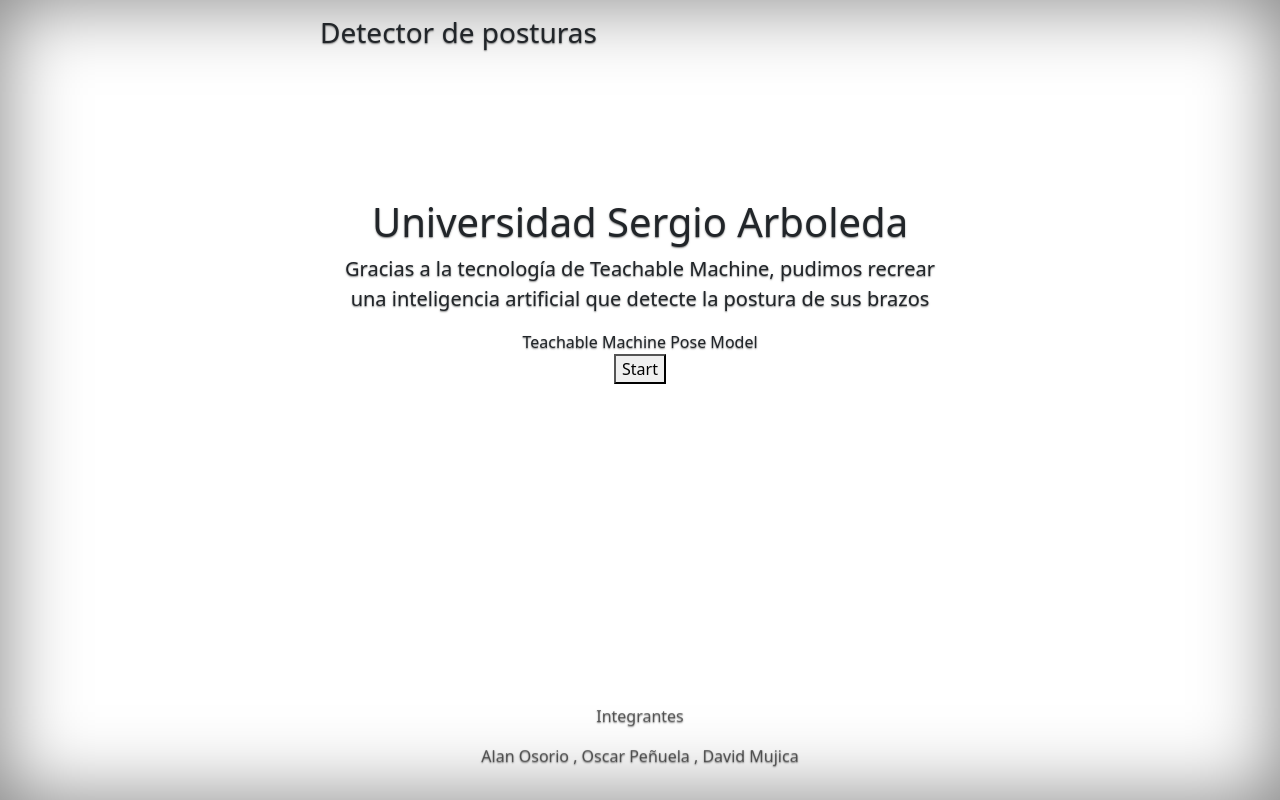
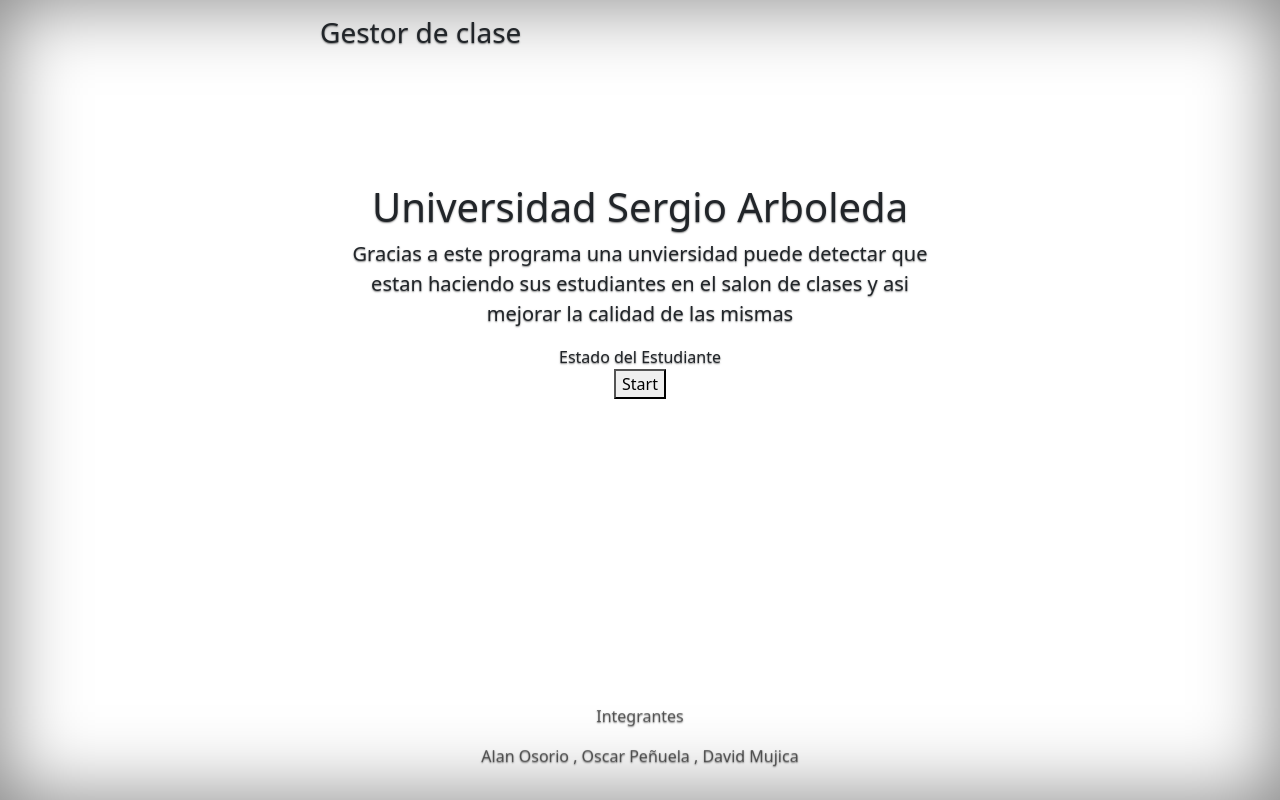
Before and after one commit to leomujo/Teachable.machine.SA.github.io, a plain HTML site: page index.html in a window 1280 px wide. Drawn offline with nearby package versions, Linux system fonts and the light colour scheme.

Commit message:
Update index.html
cambio de posturas a estudiantes

```diff
--- a/index.html
+++ b/index.html
@@ -2,7 +2,7 @@
 <html lang="en" class="h-100">
   <head>
     <meta charset="utf-8">
-    <title>Detector de posturas</title>
+    <title>Gestor de clase</title>
     <link href="https://cdn.jsdelivr.net/npm/bootstrap@5.2.2/dist/css/bootstrap.min.css" rel="stylesheet" integrity="sha384-Zenh87qX5JnK2Jl0vWa8Ck2rdkQ2Bzep5IDxbcnCeuOxjzrPF/et3URy9Bv1WTRi" crossorigin="anonymous">
     <style>
       .bd-placeholder-img {
@@ -65,7 +65,7 @@
 <div class="cover-container d-flex w-100 h-100 p-3 mx-auto flex-column">
   <header class="mb-auto">
     <div>
-      <h3 class="float-md-start mb-0">Detector de posturas</h3>
+      <h3 class="float-md-start mb-0">Gestor de clase</h3>
       <nav class="nav nav-masthead justify-content-center float-md-end">
 
       </nav>
@@ -74,9 +74,9 @@
 
   <main class="px-3">
     <h1>Universidad Sergio Arboleda </h1>
-    <p class="lead">Gracias a la tecnología de Teachable Machine, pudimos recrear una inteligencia artificial que detecte la postura de sus brazos</p>
+    <p class="lead">Gracias a este programa una unviersidad puede detectar que estan haciendo sus estudiantes en el salon de clases y asi mejorar la calidad de las mismas</p>
     <p class="lead">
-      <div>Teachable Machine Pose Model</div>
+      <div>Estado del Estudiante</div>
         <button type="button" onclick="init()">Start</button>
         <div><canvas id="canvas"></canvas></div>
         <div id="label-container"></div>
@@ -87,7 +87,7 @@
             // https://github.com/googlecreativelab/teachablemachine-community/tree/master/libraries/pose
 
             // the link to your model provided by Teachable Machine export panel
-          const URL = "https://teachablemachine.withgoogle.com/models/z3Jlwon8-/";
+            const URL = "https://teachablemachine.withgoogle.com/models/-1WyeRKBh/";
             let model, webcam, ctx, labelContainer, maxPredictions;
 
             async function init() {
@@ -155,6 +155,7 @@
         </script>
 
 
+
     </p>
   </main>
 
```
Lines whose indentation alone changed are shown as unchanged.
